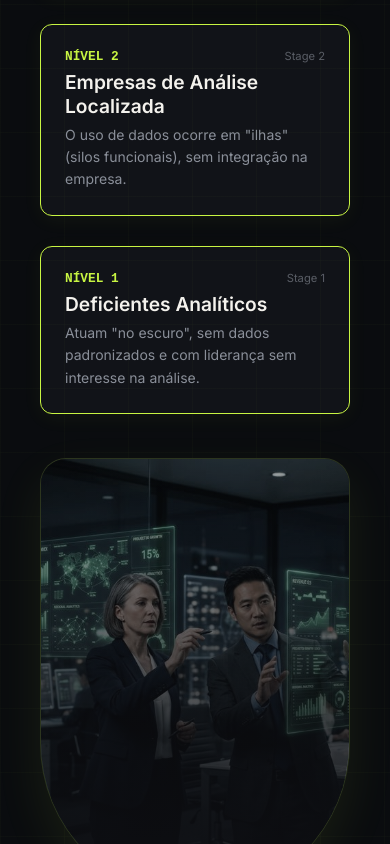
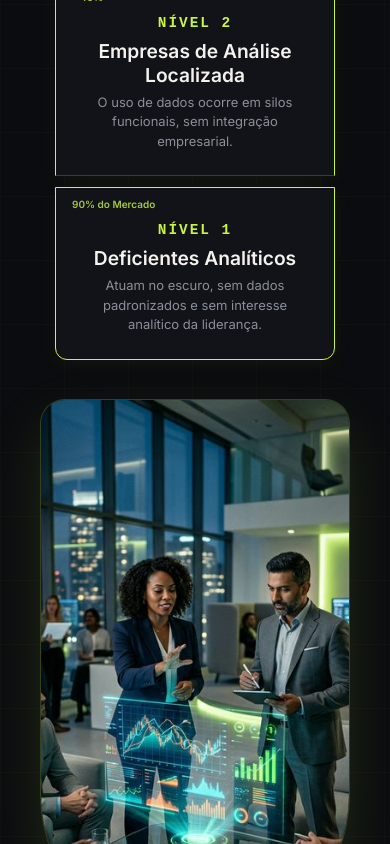
Before and after one commit to Renatoassis86/gestaocontratos, a Next.js app: page / in a window 390 px wide. Shown: the part 2940-3784 px from the top of the page. Built offline with nearby package versions, Linux system fonts and the light colour scheme.

Commit message:
feat: implement pyramid maturity model, vibrant level 5 media, and fixed delta pillar labels

```diff
--- a/src/app/page.module.css
+++ b/src/app/page.module.css
@@ -283,7 +283,7 @@
 }
 
 .videoPlayer {
-  width: 100%; height: 100%; object-fit: cover; opacity: 0.85; transition: opacity 0.3s;
+  width: 100%; height: 100%; object-fit: cover; opacity: 1; transition: opacity 0.3s;
 }
 
 .videoArchContainer:hover .videoPlayer { opacity: 1; }
--- a/src/app/page.tsx
+++ b/src/app/page.tsx
@@ -289,7 +289,8 @@ export default function Home() {
                 ref={solucaoVideoRef}
                 autoPlay loop muted playsInline
                 className={styles.videoPlayer}
-                src="/hero-arkos-video.mp4"
+                src="/hero-main-arkos.mp4"
+                poster="/maturity_level5_vibrant_1774438346831.png"
               />
             </div>
             <div className={styles.videoBtmBadge}>
--- a/src/components/DiagnosticoHub.module.css
+++ b/src/components/DiagnosticoHub.module.css
@@ -153,58 +153,79 @@
 
 .stairsFlexGroup {
   display: flex;
-  gap: 40px;
+  gap: 60px;
   align-items: center;
-  max-width: 1200px;
+  max-width: 1300px;
   margin: 0 auto;
   width: 100%;
+  padding: 0 40px;
 }
 
-@media (max-width: 900px) {
+@media (max-width: 1024px) {
   .stairsFlexGroup {
-    flex-direction: column !important;
-    gap: 30px;
+    flex-direction: column;
+    gap: 40px;
+    padding: 0 20px;
   }
 }
 
 .stairInfographic {
   display: flex;
   flex-direction: column;
-  gap: 16px;
-  width: 100%;
+  gap: 12px;
+  flex: 1.2;
 }
 
 .stairRow {
   display: flex;
   align-items: center;
-  gap: 24px;
   width: 100%;
+  margin-bottom: 8px;
+}
+
+.level1, .level2, .level3, .level4, .level5 { margin-left: 0; }
+
+@media (max-width: 1024px) {
+  .level1, .level2, .level3, .level4, .level5 {
+    margin-left: 0 !important;
+  }
 }
 
 .statCard {
   background: #111318;
   padding: 24px;
   border-radius: 12px;
-  border: 1px solid rgba(255,255,255,0.02);
+  border: 1px solid #C8F542;
   width: var(--card-width, 100%);
   max-width: 100%;
   transition: all 0.3s ease;
+  box-shadow: 0 4px 20px rgba(200, 245, 66, 0.05);
+}
+
+.statCard:hover {
+  transform: translateX(10px);
+  background: rgba(200, 245, 66, 0.03);
+  box-shadow: 0 8px 30px rgba(200, 245, 66, 0.1);
 }
 
 @media (max-width: 768px) {
   .statCard {
-    width: 100% !important;
+    /* Manter formato pirâmide mesmo no mobile, mas com largura mínima segura */
+    min-width: 280px;
   }
 }
 
-@media (max-width: 768px) {
-  .stairRow {
-    flex-direction: column !important;
-    align-items: stretch !important;
-    gap: 16px !important;
-  }
-  .stairVector {
-    display: none !important;
+.imageColumn {
+  flex: 0.8;
+  display: flex;
+  justify-content: center;
+  align-items: center;
+  width: 100%;
+}
+
+@media (max-width: 1024px) {
+  .imageColumn {
+    max-width: 400px;
   }
 }
 
--- a/src/components/DiagnosticoHub.tsx
+++ b/src/components/DiagnosticoHub.tsx
@@ -195,55 +195,53 @@ export default function DiagnosticoHub() {
             <h2 className={styles.title} style={{ fontSize: '2.5rem', textAlign: 'center' }}>O Caminho para a Competitividade</h2>
           </div>
 
-          <div className={styles.stairsFlexGroup} style={{ padding: '0 20px' }}>
-            <div className={styles.stairInfographic} style={{ flex: 1.2 }}>
+          <div className={styles.stairsFlexGroup}>
+            <div className={styles.stairInfographic} style={{ alignItems: 'center', flex: 1.5 }}>
               {[
-                { lvl: 5, t: 'Competidores Analíticos', d: 'O nível máximo. Utilizam análise como sua principal vantagem sustentável em todo o negócio.', highlight: true },
-                { lvl: 4, t: 'Empresas Analíticas', d: 'Possuem visão corporativa de dados e usam a análise para se diferenciar no mercado.' },
-                { lvl: 3, t: 'Aspirantes Analíticos', d: 'A liderança reconhece a importância e inicia esforços para integrar dados em repositórios centrais.' },
-                { lvl: 2, t: 'Empresas de Análise Localizada', d: 'O uso de dados ocorre em "ilhas" (silos funcionais), sem integração na empresa.' },
-                { lvl: 1, t: 'Deficientes Analíticos', d: 'Atuam "no escuro", sem dados padronizados e com liderança sem interesse na análise.' }
+                { lvl: 5, t: 'Competidores Analíticos', d: 'O nível máximo. Utilizam análise como sua principal vantagem sustentável em todo o negócio.', population: 'Top 5%' },
+                { lvl: 4, t: 'Empresas Analíticas', d: 'Possuem visão corporativa de dados e usam a análise para se diferenciar no mercado.', population: '≈ 15%' },
+                { lvl: 3, t: 'Aspirantes Analíticos', d: 'A liderança reconhece a importância e inicia esforços para integrar dados centralmente.', population: '≈ 30%' },
+                { lvl: 2, t: 'Empresas de Análise Localizada', d: 'O uso de dados ocorre em silos funcionais, sem integração empresarial.', population: '≈ 40%' },
+                { lvl: 1, t: 'Deficientes Analíticos', d: 'Atuam no escuro, sem dados padronizados e sem interesse analítico da liderança.', population: '90% do Mercado' }
               ].map((item, idx) => (
                 <div
                   key={item.lvl}
                   className={styles.stairRow}
-                  style={{ justifyContent: 'flex-start', marginBottom: '14px', width: '100%' }}
+                  style={{ justifyContent: 'center', width: '100%', marginBottom: '-1px' }} /* Stacking tight like a pyramid */
                 >
-                  {/* Card Descrição atuando como bloco da escada */}
                   <div
                     className={styles.statCard}
                     style={{
-                      border: '1px solid #C8F542',
-                      background: item.highlight ? 'rgba(200,245,66,0.05)' : '#111318',
-                      // @ts-ignore
-                      '--card-width': `min(${300 + item.lvl * 70}px, 100%)`,
-                      boxShadow: '0 4px 20px rgba(200,245,66,0.05)',
-                      flex: 'none'
+                      width: `${100 - (item.lvl * 12)}%`, /* Decreasing width for higher levels */
+                      minWidth: '280px',
+                      maxWidth: '850px',
+                      borderRadius: item.lvl === 5 ? '12px 12px 0 0' : item.lvl === 1 ? '0 0 12px 12px' : '0',
+                      borderBottomColor: item.lvl === 1 ? '#C8F542' : 'rgba(200,245,66,0.2)',
+                      background: item.lvl === 5 ? 'rgba(200,245,66,0.08)' : '#111318',
+                      position: 'relative'
                     } as React.CSSProperties}
                   >
-                    <div style={{ display: 'flex', justifyContent: 'space-between', marginBottom: '6px' }}>
-                      <span style={{ fontWeight: 800, color: '#C8F542', fontSize: '0.8rem', fontFamily: 'monospace' }}>NÍVEL {item.lvl}</span>
-                      <span style={{ color: '#8A8F99', fontSize: '0.7rem', opacity: 0.6 }}>Stage {item.lvl}</span>
+                    <div style={{ position: 'absolute', top: '10px', left: '16px', fontSize: '0.625rem', color: '#C8F542', fontWeight: 800, opacity: 0.8 }}>
+                      {item.population}
                     </div>
-                    <div style={{ fontWeight: 800, fontSize: '1.2rem', color: '#F4F2ED', marginBottom: '6px' }}>{item.t}</div>
-                    <div style={{ fontSize: '0.875rem', color: '#8A8F99', lineHeight: '1.6' }}>{item.d}</div>
+                    <div style={{ display: 'flex', justifyContent: 'center', marginBottom: '8px', paddingTop: '10px' }}>
+                      <span style={{ fontWeight: 800, color: '#C8F542', fontSize: '0.9rem', fontFamily: 'monospace', letterSpacing: '2px' }}>NÍVEL {item.lvl}</span>
+                    </div>
+                    <div style={{ fontWeight: 800, fontSize: '1.2rem', color: '#F4F2ED', marginBottom: '6px', textAlign: 'center' }}>{item.t}</div>
+                    <div style={{ fontSize: '0.813rem', color: '#8A8F99', lineHeight: '1.5', textAlign: 'center', maxWidth: '500px', margin: '0 auto' }}>{item.d}</div>
                   </div>
                 </div>
               ))}
             </div>
 
             {/* Coluna Direita: Imagem Shield do Nível 5 */}
-            <div style={{ flex: 0.8, display: 'flex', justifyContent: 'center', alignItems: 'center', width: '100%' }}>
-              <div style={{ position: 'relative', width: '100%', maxWidth: '380px', height: '440px', borderRadius: '40px 40px 240px 240px', overflow: 'hidden', border: '1px solid rgba(200,245,66,0.15)', boxShadow: '0 20px 50px rgba(200,245,66,0.08)', background: '#111318' }}>
+            <div className={styles.imageColumn}>
+              <div style={{ position: 'relative', width: '100%', maxWidth: '500px', height: '550px', borderRadius: '40px 40px 250px 250px', overflow: 'hidden', border: '1px solid rgba(200,245,66,0.2)', boxShadow: '0 25px 60px rgba(200,245,66,0.12)', background: '#111318' }}>
                 <img
-                  src="/arkos_executive_dashboard_1774143501248.png"
-                  alt="Escalar ao Nivel 5"
-                  style={{ width: '100%', height: '100%', objectFit: 'cover', opacity: 0.8, filter: 'grayscale(40%)' }}
+                  src="/maturity_level5_vibrant_1774438346831.png"
+                  alt="Maturidade Analítica Nível 5"
+                  style={{ width: '100%', height: '100%', objectFit: 'cover' }}
                 />
-                <div style={{ position: 'absolute', top: 0, left: 0, right: 0, bottom: 0, background: 'linear-gradient(to bottom, rgba(13,14,18,0.2) 0%, rgba(13,14,18,1) 100%)' }} />
-                <div style={{ position: 'absolute', bottom: '30px', left: '0', right: '0', textAlign: 'center', color: '#C8F542', fontWeight: 800, fontSize: '1.1rem', letterSpacing: '1px', textTransform: 'uppercase' }}>
-                  Chegue ao Nível 5
-                </div>
               </div>
             </div>
           </div>
@@ -272,7 +270,7 @@ export default function DiagnosticoHub() {
             </div>
 
             <div className={styles.mediaWrapperDelta}>
-                <img src="/modelo_delta_empresarial_v3.png" alt="Grupo Estratégico Modelo DELTA" className={styles.mediaDelta} />
+                <img src="/modelo_delta_full_names_1774438372619.png" alt="Grupo Estratégico Modelo DELTA" className={styles.mediaDelta} />
 
             </div>
 
```
Also changed, not shown: src/app/diagnostico/page.tsx (+11 -5 lines), public/maturity_level5_vibrant_1774438346831.png (added), public/modelo_delta_full_names_1774438372619.png (added).
